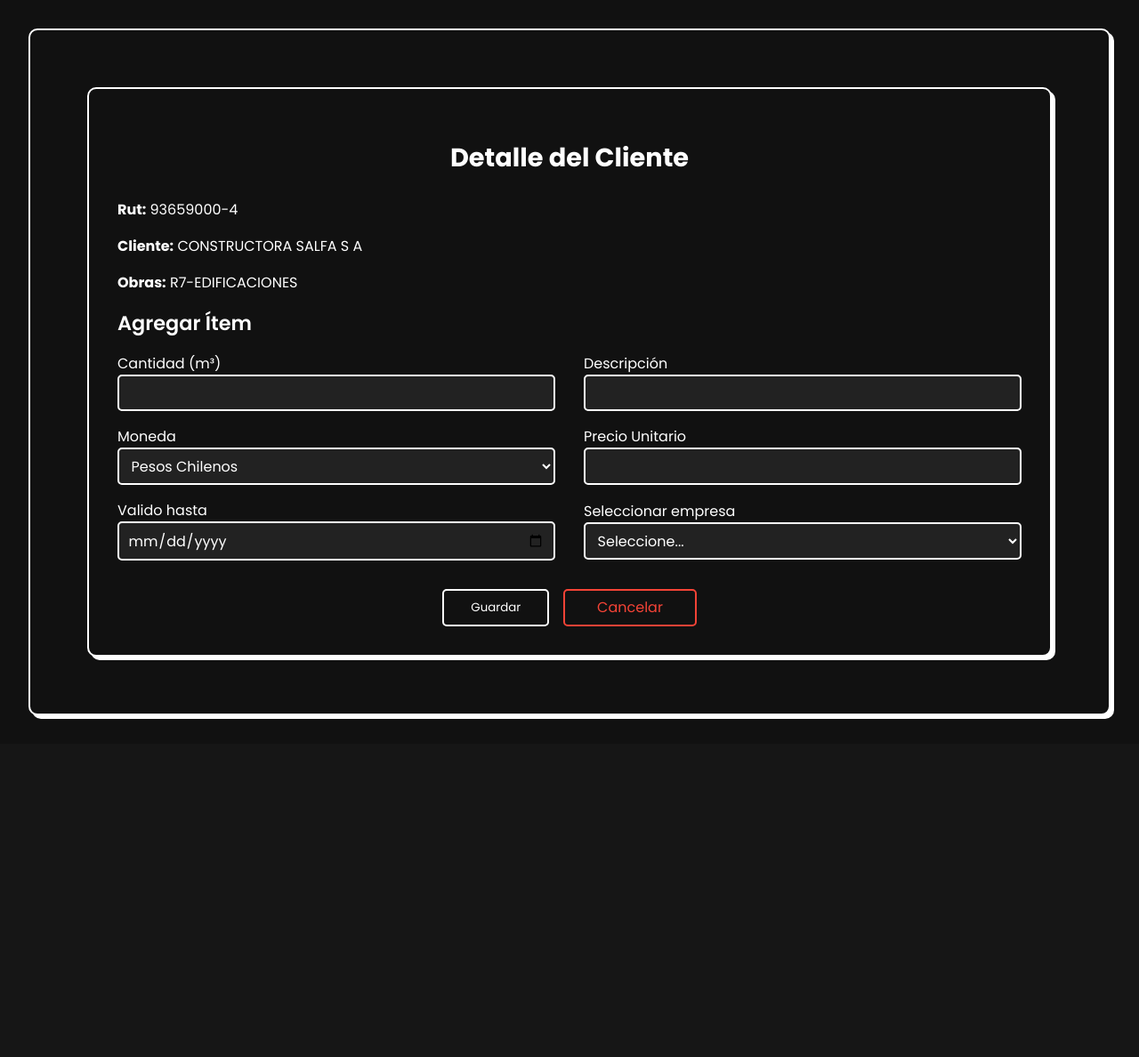
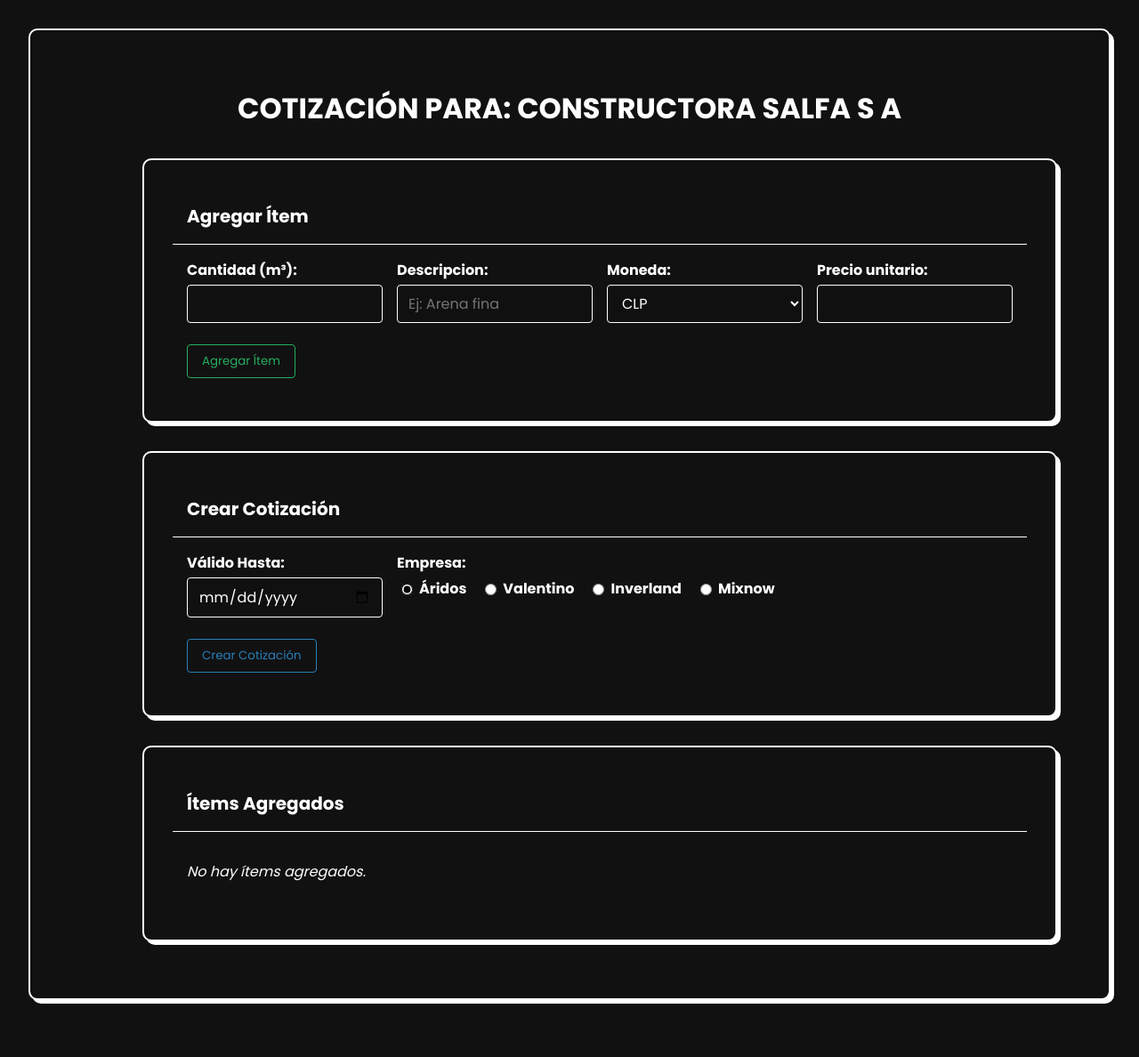
Before and after one commit to c-adg/cotizaciones, a Django app: page /cliente/detalle/38/ in a window 1280 px wide. Shown: the part 66-1254 px from the top of the page at 89% size. Before the commit the page ends 874 px from the top, so only its background shows below. Run offline with Django 5.2, Linux system fonts and the light colour scheme; a user stored in the database is signed in; data comes from the database, SQL or seed files in the repository; parts of the project's set-up code (start-up, migrations or seed data) failed here and were passed over; some libraries are stand-ins or nearby versions.

Commit message:
commitDetallevista

```diff
--- a/mixnow/app/templates/clientes/detalle_cliente.html
+++ b/mixnow/app/templates/clientes/detalle_cliente.html
@@ -1,239 +1,321 @@
-{% extends "clientes/base.html" %}
-{% load static %}
+{% extends 'clientes/base.html' %}
+{% block content %}
+<div class="container">
+    <h1 class="titulo">COTIZACIÓN PARA: {{ cliente.cliente }}</h1>
 
-{% block content %}
-<div class="wrapper">
-    <div class="card-lista">
-        <h2 class="title">Detalle del Cliente</h2>
+    <!-- Sección: Agregar Ítem -->
+    <div class="card">
+        <div class="card-header">Agregar Ítem</div>
+        <div class="card-body">
+            <form method="post" class="form-grid">
+                {% csrf_token %}
 
-        <!-- Info del cliente -->
-        <div class="cliente-info">
-            <p><strong>Rut:</strong> {{ cliente.Rut }}</p>
-            <p><strong>Cliente:</strong> {{ cliente.cliente }}</p>
-            <p><strong>Obras:</strong> {{ cliente.obra }}</p>
+                <div class="form-group">
+                    {{ form.cantidad_m3.label_tag }}
+                    {{ form.cantidad_m3 }}
+                </div>
+                <div class="form-group">
+                    {{ form.descripcion.label_tag }}
+                    {{ form.descripcion }}
+                </div>
+                <div class="form-group">
+                    {{ form.moneda.label_tag }}
+                    {{ form.moneda }}
+                </div>
+                <div class="form-group">
+                    {{ form.precio_unitario.label_tag }}
+                    {{ form.precio_unitario }}
+                </div>
+
+                <div class="form-buttons">
+                    <button type="submit" name="accion" value="agregar_item" class="btn-agregar">Agregar Ítem</button>
+                </div>
+            </form>
         </div>
+    </div>
 
-        <!-- Formulario para agregar ítem -->
-        <h3 class="subtitle">Agregar Ítem</h3>
-        <form method="post" class="form-grid">
-            {% csrf_token %}
-            <input type="hidden" name="cliente" value="{{ cliente.id }}">
+    <!-- Sección: Crear Cotización -->
+    <div class="card">
+        <div class="card-header">Crear Cotización</div>
+        <div class="card-body">
+            <form method="post" class="form-grid">
+                {% csrf_token %}
+                <div class="form-group">
+                    <label for="valido_hasta">Válido Hasta:</label>
+                    <input type="date" id="valido_hasta" name="valido_hasta">
+                </div>
+                <div class="form-group">
+                    <label>Empresa:</label>
+                    <div class="radio-buttons">
+                        <label>
+                            <input type="radio" name="opcion_destino" value="aridos" checked> Áridos
+                        </label>
+                        <label>
+                            <input type="radio" name="opcion_destino" value="valentino"> Valentino
+                        </label>
+                        <label>
+                            <input type="radio" name="opcion_destino" value="inverland"> Inverland
+                        </label>
+                        <label>
+                            <input type="radio" name="opcion_destino" value="mixnow"> Mixnow
+                        </label>
+                    </div>
+                </div>
 
-            <!-- Campos del ítem -->
-            <div class="form-group">
-                <label for="id_cantidad_m3">Cantidad (m³)</label>
-                <input type="number" step="0.01" min="0" name="cantidad_m3" id="id_cantidad_m3" class="form-control">
-            </div>
+                <div class="form-buttons">
+                    <button type="submit" name="accion" value="crear_cotizacion" class="btn-crear">Crear Cotización</button>
+                </div>
+            </form>
+        </div>
+    </div>
 
-            <div class="form-group">
-                <label for="id_descripcion">Descripción</label>
-                <input type="text" name="descripcion" id="id_descripcion" class="form-control">
-            </div>
-
-            <div class="form-group">
-                <label for="id_moneda">Moneda</label>
-                <select name="moneda" id="id_moneda" class="form-control">
-                    <option value="CLP">Pesos Chilenos</option>
-                    <option value="UF">UF</option>
-                </select>
-            </div>
-
-            <div class="form-group">
-                <label for="id_precio_unitario">Precio Unitario</label>
-                <input type="number" step="0.01" min="0" name="precio_unitario" id="id_precio_unitario" class="form-control">
-            </div>
-
-            <div class="form-group">
-                <label for="id_valido_hasta">Valido hasta</label>
-                <input type="date" step="0.01" min="0" name="valido_hasta" id="id_valido_hasta" class="form-control">
-            </div>
-
-            <div class="form-group">
-                <label for="opcion_destino">Seleccionar empresa</label>
-                <select name="opcion_destino" id="opcion_destino" class="form-control">
-                    <option value="">Seleccione...</option>
-                    <option value="aridos">Áridos</option>
-                    <option value="valentino">Valentino</option>
-                    <option value="inverland">Inverland</option>
-                    <option value="mixnow">MixNow</option>
-                </select>
-            </div>
-
-            <!-- Botones al lado -->
-            <div class="form-buttons">
-                <button type="submit" class="btn btn-primary">Guardar</button>
-                <a href="{% url 'listar_clientes' %}" class="btn btn-secondary">Cancelar</a>
-            </div>
-        </form>
+    <!-- Sección: Ítems agregados -->
+    <div class="card">
+        <div class="card-header">Ítems Agregados</div>
+        <div class="card-body">
+            {% if items_temporales %}
+            <table class="tabla-items">
+                <thead>
+                    <tr>
+                        <th>Descripción</th>
+                        <th>Cantidad (m³)</th>
+                        <th>Precio Unitario</th>
+                        <th>Moneda</th>
+                        <th>Acciones</th>
+                    </tr>
+                </thead>
+                <tbody>
+                    {% for item in items_temporales %}
+                    <tr>
+                        <td>{{ item.descripcion }}</td>
+                        <td>{{ item.cantidad_m3 }}</td>
+                        <td>{{ item.precio_unitario |floatformat:0  }}</td>
+                        <td>{{ item.moneda }}</td>
+                        <td>
+                            <form method="post" style="display:inline;">
+                                {% csrf_token %}
+                                <input type="hidden" name="accion" value="eliminar_item">
+                                <input type="hidden" name="item_index" value="{{ forloop.counter0 }}">
+                                <button type="submit" class="btn-eliminar">Eliminar</button>
+                            </form>
+                        </td>
+                    </tr>
+                    {% endfor %}
+                </tbody>
+            </table>
+            {% else %}
+            <p class="no-items">No hay ítems agregados.</p>
+            {% endif %}
+        </div>
     </div>
 </div>
 
 <style>
-/* Wrapper principal */
-.wrapper {
-    display: flex;
-    justify-content: center;
-    align-items: flex-start;
-    padding: 2rem;
+/* =========================
+   ESTRUCTURA GENERAL
+========================= */
+.container {
+    max-width: 60rem;
+    margin: 2rem auto;
     font-family: 'Poppins', sans-serif;
-    background-color: #111;
-    min-height: 80vh;
-    max-width: 105rem;
-    margin: 0 auto;
+    color: #fff;
 }
 
-/* Card contenedor */
-.card-lista {
-    background-color: #111;
-    border: 0.125rem solid #fff;
-    border-radius: 0.625rem;
-    padding: 2rem;
-    box-shadow: 0.25rem 0.25rem #fff;
-    color: #fff;
-    width: 100%;
+/* =========================
+   TÍTULOS
+========================= */
+.titulo {
+    text-align: center;
+    margin-bottom: 2rem;
+    font-size: 2rem;
+    font-family: 'Poppins', sans-serif;
 }
 
-/* Titulos */
-.title {
-    font-size: 1.8rem;
-    font-weight: 700;
-    margin-bottom: 1.5rem;
-    text-align: center;
+.titulo-cotizacion {
+    grid-column: 1 / -1;
+    margin-top: 1rem;
+    font-size: 1.4rem;
+    color: #fff;
+    font-weight: bold;
+    font-family: 'Poppins', sans-serif;
 }
 
-.subtitle {
-    font-size: 1.4rem;
-    font-weight: 600;
-    margin: 1rem 0;
+/* Línea divisoria */
+.linea-divisoria {
+    grid-column: 1 / -1;
+    border: 0.5px solid #ffffff44;
+    margin: 0.5rem 0 1rem 0;
 }
 
-/* Tabla */
-.table {
-    width: 100%;
-    border-collapse: collapse;
-    margin-top: 1rem;
-    font-size: 1.08rem;
+/* =========================
+   TARJETAS (CARDS)
+========================= */
+.card {
+    background-color: #1111;
+    border: 0.0625rem solid #fff;
+    border-radius: 0.5rem;
+    margin-bottom: 2rem;
 }
 
-.table th,
-.table td {
-    border: 0.0625rem solid #fff;
-    padding: 0.5rem 1rem;
-    text-align: left;
+.card-header {
+    font-weight: bold;
+    padding: 1rem;
+    font-size: 1.25rem;
+    border-bottom: 0.0625rem solid #fff;
+    font-family: 'Poppins', sans-serif;
 }
 
-.table th {
-    font-weight: 600;
+.card-body {
+    padding: 1rem;
 }
 
-/* Botones */
-.btn {
-    padding: 0.4rem 0.8rem;
-    border: 0.125rem solid #fff;
-    border-radius: 0.3125rem;
-    color: #fff;
-    background-color: transparent;
-    cursor: pointer;
-    text-decoration: none;
-    transition: all 0.3s;
-    font-family: 'Poppins', sans-serif;
-    min-width: 120px; /* asegura mismo tamaño entre botones */
-    text-align: center;
+/* =========================
+   FORMULARIO
+========================= */
+.form-grid {
+    display: grid;
+    grid-template-columns: repeat(auto-fit, minmax(12rem, 1fr));
+    gap: 1rem;
 }
 
-.btn:hover {
-    background-color: #fff;
-    color: #111;
-    box-shadow: 0.125rem 0.125rem #fff;
-}
-
-.btn-pdf {
-    border-color: #4CAF50;
-    color: #4CAF50;
-}
-
-.btn-pdf:hover {
-    background-color: #4CAF50;
-    color: #fff;
-    box-shadow: 0.125rem 0.125rem #4CAF50;
-}
-
-/* Botón rojo */
-.btn-secondary {
-    border-color: #f44336;
-    color: #f44336;
-}
-
-.btn-secondary:hover {
-    background-color: #f44336;
-    color: #fff;
-    box-shadow: 2px 2px #f44336;
-}
-
-/* Sin datos */
-.no-data {
-    text-align: center;
-    padding: 1rem 0;
-    color: #aaa;
-}
-
-/* Select empresas */
-.empresa-select {
-    padding: 0.4rem 0.8rem;
-    border: 0.125rem solid #fff;
-    border-radius: 0.5rem;
-    background: #222;
-    color: #fff;
-    font-size: 1rem;
-    margin-right: 1rem;
-}
-
-.acciones {
-    display: flex;
-    justify-content: space-between;
-    align-items: center;
-    margin-top: 1.5rem;
-}
-
-/* Formulario con CSS Grid */
-.form-grid {
-    display: grid;
-    grid-template-columns: 1fr 1fr;
-    gap: 1rem 2rem;
-    align-items: center;
-}
-
-.form-grid .form-group {
+.form-group {
     display: flex;
     flex-direction: column;
 }
 
-/* Contenedor de botones al lado */
-.form-buttons {
-    grid-column: 1 / 3;       /* ocupa toda la fila del grid */
-    display: flex;
-    justify-content: center;   /* centra los botones */
-    gap: 1rem;                 /* espacio entre botones */
-    margin-top: 1rem;
+.form-group label {
+    margin-bottom: 0.25rem;
+    font-weight: bold;
+    color: #fff;
+    font-size: 1rem;
+    font-family: 'Poppins', sans-serif;
 }
 
-.form-control {
-    background-color: #222;
-    color: #fff;
-    border: 0.125rem solid #fff;
-    border-radius: 0.3125rem;
-    padding: 0.4rem 0.6rem;
+.form-group input,
+.form-group select {
+    padding: 0.5rem 0.75rem;
+    border-radius: 0.25rem;
+    border: 0.0625rem solid #ffffff;
+    background-color: #00000011;
+    color: #ffffff;
     font-size: 1rem;
     font-family: 'Poppins', sans-serif;
-    outline: none;
-    transition: all 0.3s;
 }
 
-.form-control:focus {
-    border-color: #ffffffff;
-    box-shadow: 0 0 0.25rem #ffffffff;
-    background-color: #111;
+/* =========================
+   BOTONES
+========================= */
+.form-buttons {
+    grid-column: 1 / -1;
+    display: flex;
+    gap: 1rem;
+    margin-top: 0.5rem;
+}
+
+.btn-agregar {
+    border: 0.0625rem solid #27ae60;
+    background: transparent;
+    color: #27ae60;
+    padding: 0.5rem 1rem;
+    border-radius: 0.25rem;
+    cursor: pointer;
+    transition: 0.2s;
+    font-family: 'Poppins', sans-serif;
+}
+
+.btn-agregar:hover {
+    background-color: #27ae60;
     color: #fff;
 }
+
+.btn-crear {
+    border: 0.0625rem solid #2980b9;
+    background: transparent;
+    color: #2980b9;
+    padding: 0.5rem 1rem;
+    border-radius: 0.25rem;
+    cursor: pointer;
+    transition: 0.2s;
+    font-family: 'Poppins', sans-serif;
+}
+
+.btn-crear:hover {
+    background-color: #2980b9;
+    color: #fff;
+}
+
+/* =========================
+   TABLA DE ÍTEMS
+========================= */
+.tabla-items {
+    width: 100%;
+    border-collapse: collapse;
+    font-size: 1rem;
+    font-family: 'Poppins', sans-serif;
+}
+
+.tabla-items th,
+.tabla-items td {
+    border: 0.0625rem solid #fff;
+    padding: 0.5rem 0.75rem;
+    text-align: left;
+}
+
+.tabla-items thead {
+    background-color: #1111;
+    color: #fff;
+}
+
+.tabla-items tbody tr:nth-child(even) {
+    background-color: #1111;
+}
+
+.no-items {
+    font-style: italic;
+    color: #ffffff;
+    font-family: 'Poppins', sans-serif;
+}
+
+/* Botón eliminar */
+.btn-eliminar {
+    border: 0.0625rem solid #c0392b;
+    background-color: transparent;
+    color: #c0392b;
+    padding: 0.35rem 0.75rem;
+    border-radius: 0.25rem;
+    cursor: pointer;
+    font-size: 0.875rem;
+    transition: 0.2s;
+    font-family: 'Poppins', sans-serif;
+}
+
+.btn-eliminar:hover {
+    background-color: #c0392b;
+    color: #fff;
+}
+
+/* =========================
+   BOTONES TIPO RADIO EMPRESAS
+========================= */
+
+.radio-buttons {
+    display: flex;
+    gap: 1rem;
+}
+
+.radio-buttons label {
+    display: flex;
+    align-items: center;
+    gap: 0.25rem;
+    font-family: 'Poppins', sans-serif;
+    font-size: 1rem;
+    color: #ffffffff;
+}
+
+.radio-buttons input[type="radio"] {
+    accent-color: #000000ff;
+    cursor: pointer;
+}
+
 </style>
 {% endblock %}
```
